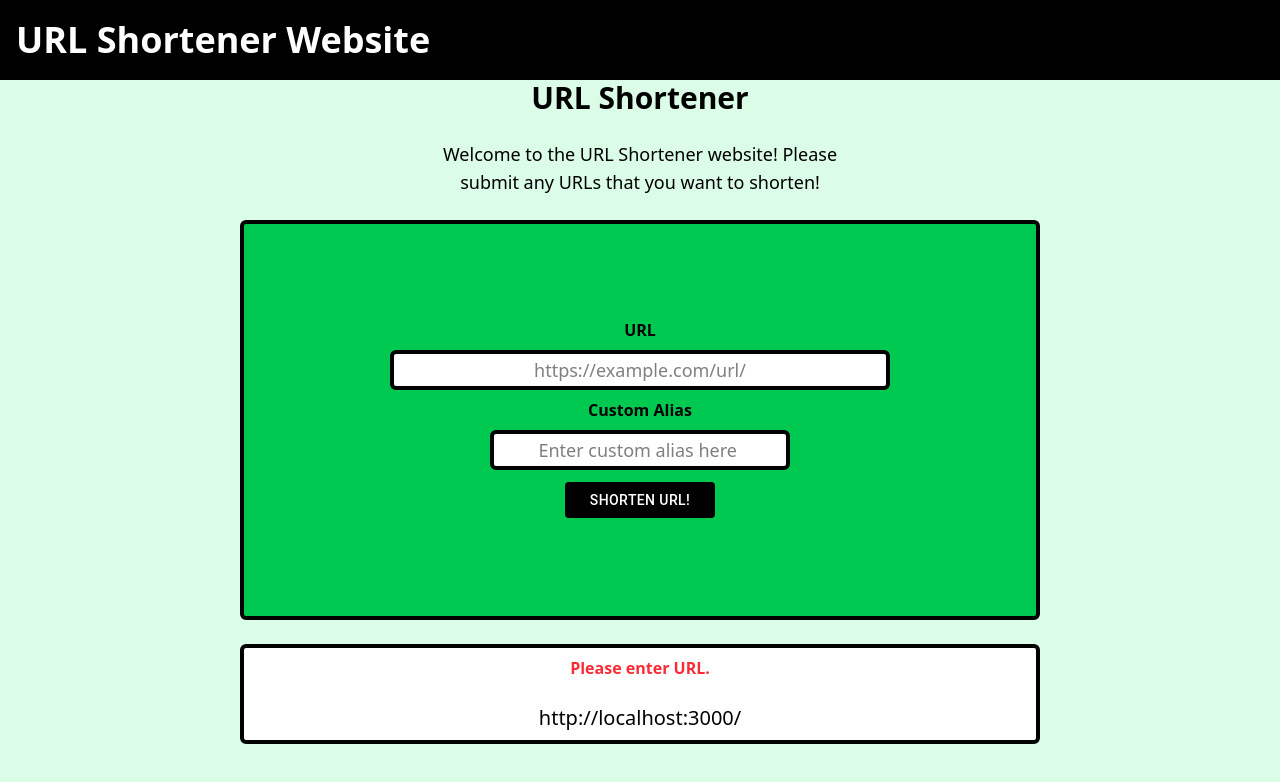
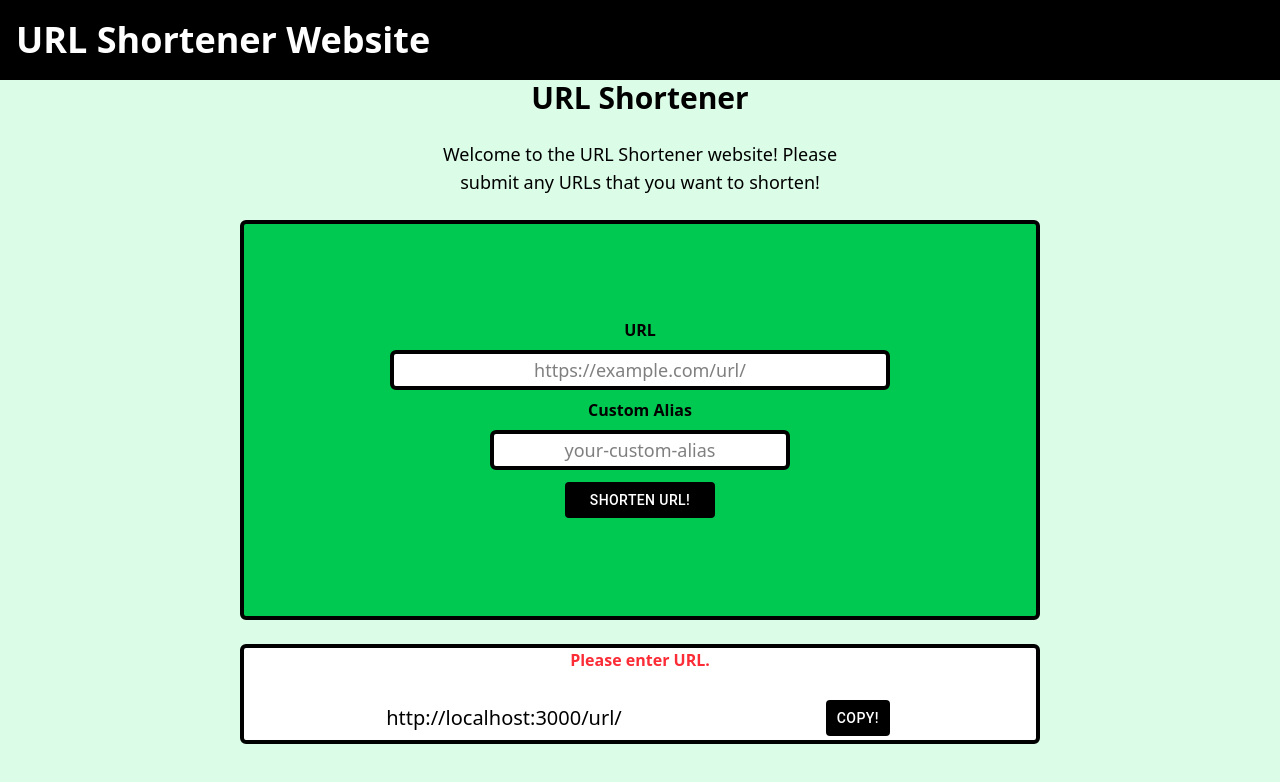
Before and after one commit to sphung01/mp-5, a Next.js app: page / in a window 1280 px wide. Shown: the top 782 px of the page. Built offline with nearby package versions, Linux system fonts and the light colour scheme; no server answers.

Commit message:
Logic is fine and builds

```diff
--- a/app/url/page.tsx
+++ b/app/url/page.tsx
@@ -4,7 +4,7 @@ export default function ErrorPage() {
             <p className="font-bold text-4xl">
                 You probably clicked on the link that leads you to no where.
                 Please click on the title, top left, to return to the original page.
-                And this time, be sure to enter your valid URL.
+                And this time, be sure to enter your valid URL and a custom alias that was never made.
             </p>
         </main>
     )
--- a/components/URLShortenForm.tsx
+++ b/components/URLShortenForm.tsx
@@ -29,6 +29,10 @@ export default function URLShortenForm() {
         }
     }
 
+    const copyButton = () => {
+        navigator.clipboard.writeText(`http://localhost:3000/url/${currentAlias}`);
+    }
+
     return(
         <>
             <form
@@ -54,7 +58,7 @@ export default function URLShortenForm() {
                     bg-white w-75 h-10"
                     value={alias}
                     type="text"
-                    placeholder="Enter custom alias here "
+                    placeholder="your-custom-alias"
                     onChange={(e) => setAlias(e.target.value)}
                     required
                 />
@@ -74,16 +78,48 @@ export default function URLShortenForm() {
                 <div className="flex flex-col items-center justify-center
                     bg-white w-200 h-25 rounded-md space-y-6 border-groove border-4">
                     <p className="text-green-500 font-bold">{message}</p>
-                    <Link href={`/url/${alias}`} className="text-xl hover:underline">
-                        http://localhost:3000/{currentAlias}
-                    </Link>
+                    <div className="flex flex-row justify-between items-center space-x-50">
+                        <Link href={`/url/${currentAlias}`}
+                              className="text-xl hover:underline"
+                              target="_blank"
+                        >
+                            http://localhost:3000/url/{currentAlias}
+                        </Link>
+                        <Button
+                            type="submit"
+                            sx={{
+                                bgcolor: "black",
+                                color: "white",
+                                width: "30px",
+                                margin: "4px"
+                            }}
+                            onClick={copyButton}>
+                            COPY!
+                        </Button>
+                    </div>
                 </div> :
                 <div className="flex flex-col items-center justify-center
                     bg-white w-200 h-25 rounded-md space-y-6 border-groove border-4">
                     <p className="text-red-500 font-bold">{message}</p>
-                    <Link href={`/url/${alias}`} className="text-xl hover:underline">
-                        http://localhost:3000/{currentAlias}
-                    </Link>
+                    <div className="flex flex-row justify-between items-center space-x-50">
+                        <Link href={`/url/${currentAlias}`}
+                              className="text-xl hover:underline"
+                              target="_blank"
+                        >
+                            http://localhost:3000/url/{currentAlias}
+                        </Link>
+                        <Button
+                            type="submit"
+                            sx={{
+                                bgcolor: "black",
+                                color: "white",
+                                width: "30px",
+                                margin: "4px"
+                            }}
+                            onClick={copyButton}>
+                            COPY!
+                        </Button>
+                    </div>
                 </div>
             }
         </>
```
